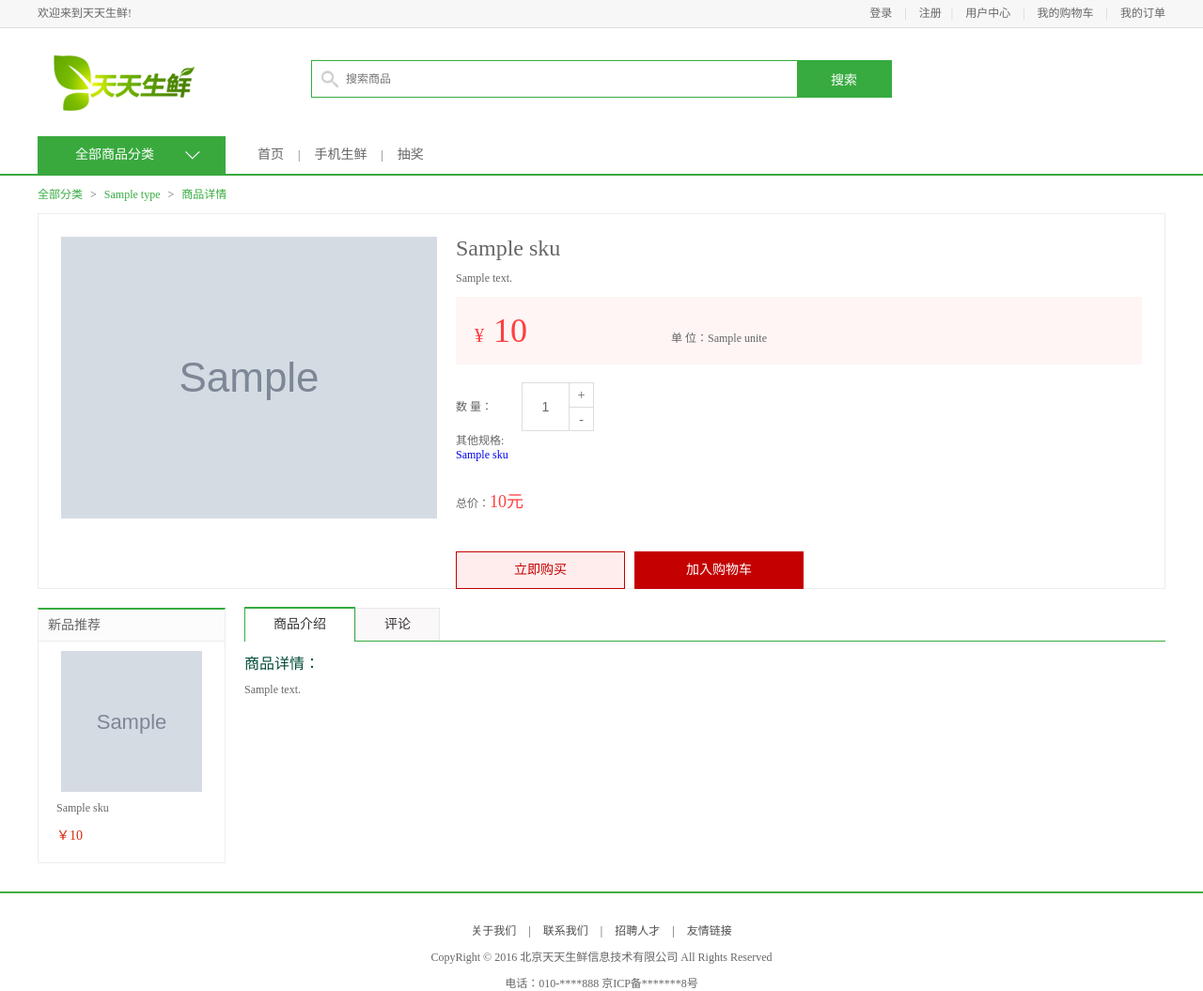
After one commit to GSFNE/b-b-b, a Django app: template DailyFrsh/templates/detail.html in a window 1280 px wide. The commit adds this page. Shown: the whole page at 94% size. Run offline with Django 3.2, Linux system fonts and the light colour scheme; the template is opened without the code that fills it: most values are stand-ins (such as "Sample title", 1, 10 or a date in 2020); grey boxes marked "Sample" are stand-in pictures; parts of the project's set-up code (start-up, migrations or seed data) failed here and were passed over; some libraries are stand-ins or nearby versions.

Commit message:
静态页面的数据的更新

```diff
--- a/DailyFrsh/apps/goods/urls.py
+++ b/DailyFrsh/apps/goods/urls.py
@@ -1,8 +1,8 @@
 from django.conf.urls import url
-from apps.goods.views import IndexView
+from apps.goods.views import IndexView, DetailView
 
 
 urlpatterns = [
     url(r'^index$', IndexView.as_view(), name='index'),  # 首页
-    url(r'', )
+    url(r'^goods/(?P<sku_id>\d+)$', DetailView.as_view(), name='detail')  # 商品详情页
 ]
--- a/DailyFrsh/templates/base.html
+++ b/DailyFrsh/templates/base.html
@@ -26,7 +26,7 @@
                     <div class="login_btn fl">
                         <a href="{% url 'user:login' %}">登录</a>
                         <span>|</span>
-                        <a href="/user/register">注册</a>
+                        <a href="{% url 'user:register' %}">注册</a>
                     </div>
                 {% endif %}
 				<div class="user_link fl">
--- /dev/null
+++ b/DailyFrsh/templates/base_detail_list.html
@@ -0,0 +1,30 @@
+{# 详情页 列表页 #}
+{% extends 'base.html' %}
+{# 网页主体内容块 #}
+{% block body %}
+    <div class="navbar_con">
+		<div class="navbar clearfix">
+			<div class="subnav_con fl">
+				<h1>全部商品分类</h1>
+				<span></span>
+				<ul class="subnav">
+					<li><a href="#" class="fruit">新鲜水果</a></li>
+					<li><a href="#" class="seafood">海鲜水产</a></li>
+					<li><a href="#" class="meet">猪牛羊肉</a></li>
+					<li><a href="#" class="egg">禽类蛋品</a></li>
+					<li><a href="#" class="vegetables">新鲜蔬菜</a></li>
+					<li><a href="#" class="ice">速冻食品</a></li>
+				</ul>
+			</div>
+			<ul class="navlist fl">
+				<li><a href="">首页</a></li>
+				<li class="interval">|</li>
+				<li><a href="">手机生鲜</a></li>
+				<li class="interval">|</li>
+				<li><a href="">抽奖</a></li>
+			</ul>
+		</div>
+	</div>
+    {# 详情页 列表页 主体内容块 #}
+    {% block main_content %}{% endblock main_content %}
+{% endblock body %}
--- /dev/null
+++ b/DailyFrsh/templates/detail.html
@@ -0,0 +1,114 @@
+{% extends 'base_detail_list.html' %}
+{% block title %}天天生鲜-商品详情{% endblock title %}
+{% block main_content %}
+	<div class="breadcrumb">
+		<a href="#">全部分类</a>
+		<span>></span>
+		<a href="#">{{ sku.type.name }}</a>
+		<span>></span>
+		<a href="#">商品详情</a>
+	</div>
+
+	<div class="goods_detail_con clearfix">
+		<div class="goods_detail_pic fl"><img src="{{ sku.image.url }}"></div>
+
+		<div class="goods_detail_list fr">
+			<h3>{{ sku.name }}</h3>
+			<p>{{ sku.desc }}</p>
+			<div class="prize_bar">
+				<span class="show_pirze">¥<em>{{ sku.price }}</em></span>
+				<span class="show_unit">单  位：{{ sku.unite }}</span>
+			</div>
+			<div class="goods_num clearfix">
+				<div class="num_name fl">数 量：</div>
+				<div class="num_add fl">
+					<input type="text" class="num_show fl" value="1">
+					<a href="javascript:;" class="add fr">+</a>
+					<a href="javascript:;" class="minus fr">-</a>
+				</div>
+			</div>
+            <div>
+                <div>其他规格:</div>
+                <div>
+                    {% for sku in same_spu_skus %}
+                        <a href="{% url 'goods:detail' sku.id %}">{{ sku.name }}</a>
+                    {% endfor %}
+                </div>
+            </div>
+			<div class="total">总价：<em>{{ sku.price }}元</em></div>
+			<div class="operate_btn">
+				<a href="javascript:;" class="buy_btn">立即购买</a>
+				<a href="javascript:;" class="add_cart" id="add_cart">加入购物车</a>
+			</div>
+		</div>
+	</div>
+
+	<div class="main_wrap clearfix">
+		<div class="l_wrap fl clearfix">
+			<div class="new_goods">
+				<h3>新品推荐</h3>
+				<ul>
+                    {% for sku in new_skus %}
+					<li>
+						<a href="{% url 'goods:detail' sku.id %}"><img src="{{ sku.image.url }}"></a>
+						<h4><a href="{% url 'goods:detail' sku.id %}">{{ sku.name }}</a></h4>
+						<div class="prize">￥{{ sku.price }}</div>
+					</li>
+                    {% endfor %}
+				</ul>
+			</div>
+		</div>
+
+		<div class="r_wrap fr clearfix">
+			<ul class="detail_tab clearfix">
+				<li class="active">商品介绍</li>
+				<li>评论</li>
+			</ul>
+
+			<div class="tab_content">
+				<dl>
+					<dt>商品详情：</dt>
+					<dd>{{ sku.goods.detail|safe }}</dd>
+				</dl>
+			</div>
+
+            <div class="tab_content" style="display: none;">
+				<dl>
+                    {% for order_sku in order_skus %}
+                        <dt>评论时间: {{ order_sku.update_time }} 用户名:{{ order_sku.order.user.username }}</dt>
+                        <dd>评论内容: {{ order_sku.comment }}</dd>
+                    {% empty %}
+                        暂时没有评论信息
+                    {% endfor %}
+				</dl>
+			</div>
+
+		</div>
+	</div>
+{% endblock main_content %}
+{% block bottom %}
+	<div class="add_jump"></div>
+{% endblock bottom %}
+{% block bottomfiles %}
+	<script type="text/javascript" src="js/jquery-1.12.2.js"></script>
+	<script type="text/javascript">
+		var $add_x = $('#add_cart').offset().top;
+		var $add_y = $('#add_cart').offset().left;
+
+		var $to_x = $('#show_count').offset().top;
+		var $to_y = $('#show_count').offset().left;
+
+		$(".add_jump").css({'left':$add_y+80,'top':$add_x+10,'display':'block'})
+		$('#add_cart').click(function(){
+			$(".add_jump").stop().animate({
+				'left': $to_y+7,
+				'top': $to_x+7},
+				"fast", function() {
+					$(".add_jump").fadeOut('fast',function(){
+						$('#show_count').html(2);
+					});
+
+			});
+		})
+	</script>
+{% endblock bottomfiles %}
--- a/DailyFrsh/templates/index.html
+++ b/DailyFrsh/templates/index.html
@@ -43,7 +43,7 @@
 		</div>
 		<div class="adv fl">
             {% for banner in promotion_banner %}
-                <a href="#"><img src="{{ banner.image.url }}"></a>
+                <a href="{{ banner.url }}"><img src="{{ banner.image.url }}"></a>
             {% endfor %}
 
             {# <a href="#"><img src="{% static 'images/adv01.jpg' %}"></a>   #}
@@ -58,7 +58,7 @@
 			<div class="subtitle fl">
 				<span>|</span>
                 {% for banner in type.title_banner %}
-                    <a href="#">{{ banner.sku.name }}</a>
+                    <a href="{% url 'goods:detail' banner.sku.id %}">{{ banner.sku.name }}</a>
                 {% endfor %}
 
                 {#	<a href="#">鲜芒</a>  #}
@@ -74,7 +74,7 @@
                 {% for banner in type.image_banner %}
 				<li>
 					<h4><a href="#">{{ banner.sku.name }}</a></h4>
-					<a href="#"><img src="{{ banner.sku.image.url }}"></a>
+					<a href="{% url 'goods:detail' banner.sku.id %}"><img src="{{ banner.sku.image.url }}"></a>
 					<div class="prize">¥ {{ banner.sku.price }}</div>
 				</li>
                 {% endfor %}
```
Also changed, not shown: DailyFrsh/apps/goods/views.py (+66 -24 lines).
